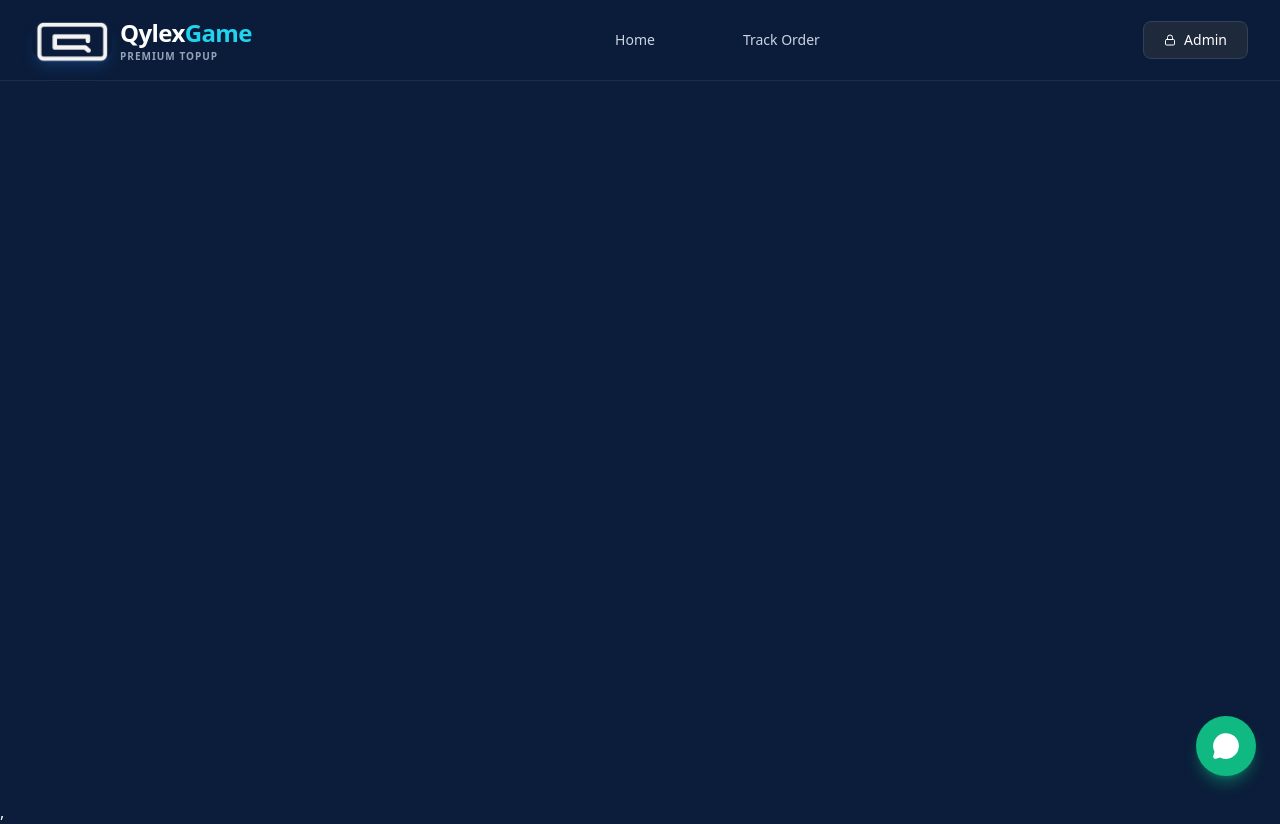
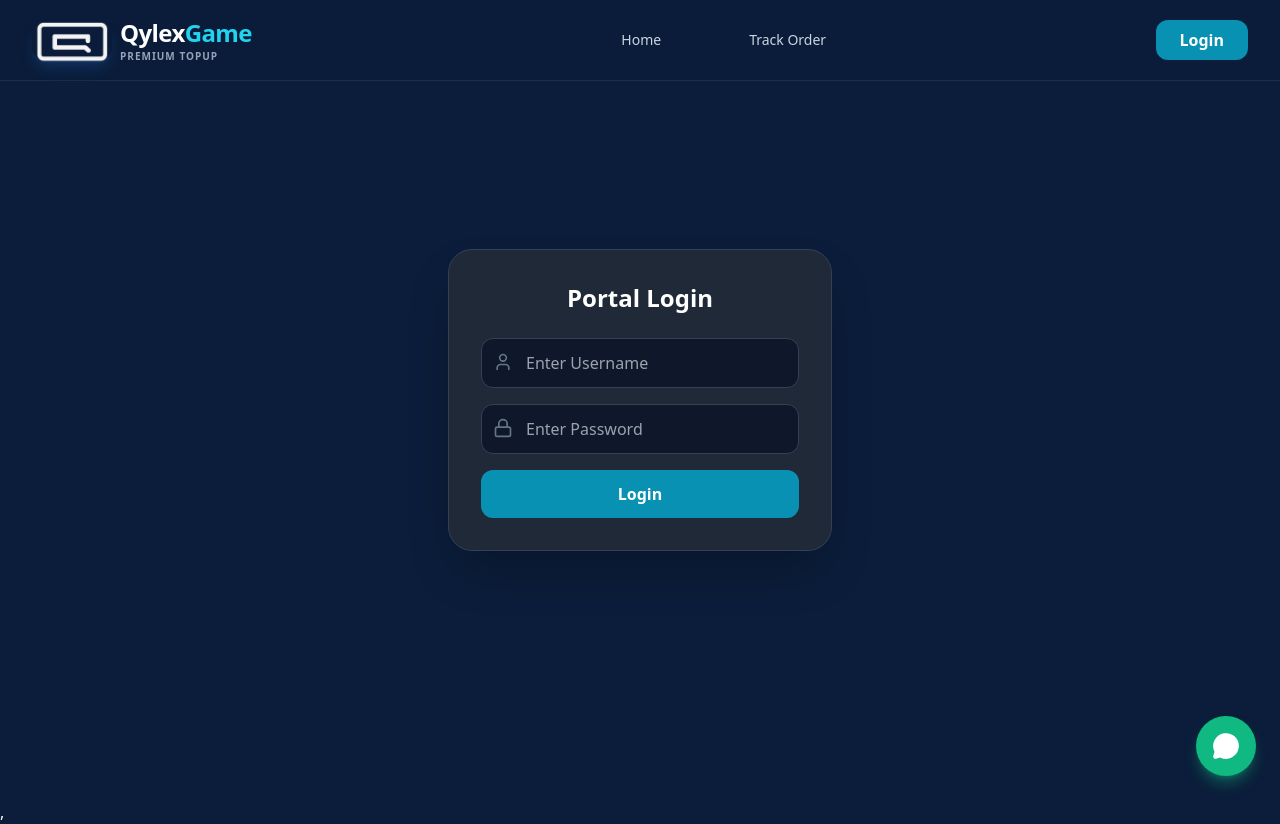
Before and after one commit to imranrszd/qylex-game, a React (Vite) app in the folder client/: page /login in a window 1280 px wide. Built offline with nearby package versions, Linux system fonts and the light colour scheme.

Commit message:
login added

```diff
--- a/client/src/App.jsx
+++ b/client/src/App.jsx
@@ -45,6 +45,7 @@ import Footer from './layout/footer';
 import TrackOrderView from './components/TrackOrderView';
 import AdminDashboard from './components/AdminDashboard';
 import AdminLogin from './components/AdminLogin';
+import LoginPage from './components/login';
 
 // --- Configuration & Data ---
 
@@ -234,7 +235,7 @@ const CheckoutView = () => {
                 {/* Login Method for MLBB */}
                 {(isMLBBLogin || isJoki) && (
                   <div>
-                    <label className="block text-sm font-bold text-slate-300 mb-2 uppercase text-xs tracking-wider">Login Method</label>
+                    <label className="block text-sm font-bold text-slate-300 mb-2 uppercase tracking-wider">Login Method</label>
                     <div className="grid grid-cols-3 gap-2">
                       {['Moonton', 'TikTok', 'Facebook'].map(method => (
                         <button key={method} onClick={() => setLoginMethod(method)} className={`py-2 rounded-lg text-sm font-medium border transition-all ${loginMethod === method ? 'bg-purple-900/40 border-purple-500 text-white' : 'bg-slate-900 border-slate-700 text-slate-400 hover:border-slate-500'}`}>{method}</button>
@@ -246,32 +247,32 @@ const CheckoutView = () => {
                 {/* Nickname for MLBB Login */}
                 {isMLBBLogin && (
                   <div>
-                    <label className="block text-sm font-bold text-slate-300 mb-2 uppercase text-xs tracking-wider">In-Game Nickname</label>
+                    <label className="block text-sm font-bold text-slate-300 mb-2 uppercase tracking-wider">In-Game Nickname</label>
                     <input type="text" value={nickname} onChange={(e) => setNickname(e.target.value)} placeholder="Your Name" className="w-full bg-slate-900 border border-slate-700 rounded-xl px-4 py-3 text-white focus:border-purple-500 focus:outline-none" />
                   </div>
                 )}
 
                 <div className="grid grid-cols-1 md:grid-cols-2 gap-4">
                   <div>
-                    <label className="block text-sm font-bold text-slate-300 mb-2 uppercase text-xs tracking-wider">{isRoblox ? "Username" : "Email / Username"}</label>
+                    <label className="block text-sm font-bold text-slate-300 mb-2 uppercase tracking-wider">{isRoblox ? "Username" : "Email / Username"}</label>
                     <input type="text" value={username} onChange={(e) => setUsername(e.target.value)} placeholder={isRoblox ? "RobloxUser123" : "example@email.com"} className="w-full bg-slate-900 border border-slate-700 rounded-xl px-4 py-3 text-white focus:border-purple-500 focus:outline-none" />
                   </div>
                   <div>
-                    <label className="block text-sm font-bold text-slate-300 mb-2 uppercase text-xs tracking-wider">Password</label>
+                    <label className="block text-sm font-bold text-slate-300 mb-2 uppercase tracking-wider">Password</label>
                     <input type="text" value={password} onChange={(e) => setPassword(e.target.value)} placeholder="••••••••" className="w-full bg-slate-900 border border-slate-700 rounded-xl px-4 py-3 text-white focus:border-purple-500 focus:outline-none" />
                   </div>
                 </div>
 
                 {isRoblox && (
                   <div>
-                    <label className="block text-sm font-bold text-slate-300 mb-2 uppercase text-xs tracking-wider">Backup Code (Required)</label>
+                    <label className="block text-sm font-bold text-slate-300 mb-2 uppercase tracking-wider">Backup Code (Required)</label>
                     <input type="text" value={backupCode} onChange={(e) => setBackupCode(e.target.value)} placeholder="123456" className="w-full bg-slate-900 border border-slate-700 rounded-xl px-4 py-3 text-white focus:border-purple-500 focus:outline-none" />
                     <p className="text-[10px] text-slate-500 mt-1">Get this from Roblox Settings {'>'} Security {'>'} Backup Codes.</p>
                   </div>
                 )}
 
                 <div>
-                  <label className="block text-sm font-bold text-slate-300 mb-2 uppercase text-xs tracking-wider">Phone Number (WhatsApp)</label>
+                  <label className="block text-sm font-bold text-slate-300 mb-2 uppercase tracking-wider">Phone Number (WhatsApp)</label>
                   <input type="tel" value={phone} onChange={(e) => setPhone(e.target.value)} placeholder="012-3456789" className="w-full bg-slate-900 border border-slate-700 rounded-xl px-4 py-3 text-white focus:border-purple-500 focus:outline-none" />
                 </div>
 
@@ -414,6 +415,23 @@ export default function App() {
   const [activeCategory, setActiveCategory] = useState('all');
   const [isAdminAuthenticated, setIsAdminAuthenticated] = useState(false);
 
+  const [user, setUser] = useState(() => {
+    const saved = localStorage.getItem('qylex_user');
+    return saved ? JSON.parse(saved) : null;
+  });
+
+  // 1. Create the Logout function
+  const handleLogout = () => {
+    localStorage.removeItem('qylex_user'); // Clear storage
+    setUser(null); // Clear state
+    navigate('/login'); // Redirect to login
+  };
+
+  const handleLoginSuccess = (userData) => {
+    localStorage.setItem('qylex_user', JSON.stringify(userData));
+    setUser(userData);
+  };
+
   const navigate = useNavigate();
   const filteredGames = GAMES.filter(game => {
     if (activeCategory === 'all') return true;
@@ -422,7 +440,7 @@ export default function App() {
 
   return (
     <div className="bg-[#0B1D3A] min-h-screen font-sans selection:bg-cyan-500/30 selection:text-cyan-200">
-      <Navbar />
+      <Navbar user={user} onLogout={handleLogout} />
       {/* {view === 'home' ? ( */}
       <Routes>
         {/* HOME */}
@@ -473,11 +491,15 @@ export default function App() {
           </>
         } />
 
+        <Route path="/login" element={<LoginPage onLogin={handleLoginSuccess} />} />
+
         {/* TRACK */}
         <Route path="/track" element={<TrackOrderView />} />
 
         {/* CHECKOUT */}
-        <Route path="/checkout/:gameId" element={<CheckoutView />} />
+        <Route path="/checkout/:gameId" element={
+          user ? <CheckoutView /> : <Navigate to="/login" replace />
+        } />
 
         {/* ADMIN */}
         <Route path="/admin/*" element={<AdminLogin onSuccess={() => setIsAdminAuthenticated(true)} />} />
--- a/client/src/components/AdminDashboard.jsx
+++ b/client/src/components/AdminDashboard.jsx
@@ -47,7 +47,7 @@ const DashboardTab = () => (
       <div className="h-48 flex items-end justify-between gap-2">
         {[40, 65, 45, 80, 55, 90, 75].map((h, i) => (
           <div key={i} className="w-full bg-slate-800 rounded-t-lg relative group">
-            <div className="absolute bottom-0 w-full bg-gradient-to-t from-blue-600 to-cyan-400 rounded-t-lg transition-all duration-500" style={{ height: `${h}%` }}></div>
+            <div className="absolute bottom-0 w-full bg-linear-to-t from-blue-600 to-cyan-400 rounded-t-lg transition-all duration-500" style={{ height: `${h}%` }}></div>
           </div>
         ))}
       </div>
@@ -57,11 +57,11 @@ const DashboardTab = () => (
 
 const StrategyTab = () => (
   <div className="space-y-8 animate-in fade-in slide-in-from-bottom-4">
-    <div className="bg-gradient-to-r from-slate-900 to-[#1F2937] rounded-3xl p-8 border border-slate-700 relative overflow-hidden">
+    <div className="bg-linear-to-r from-slate-900 to-[#1F2937] rounded-3xl p-8 border border-slate-700 relative overflow-hidden">
       <h2 className="text-white text-2xl font-bold mb-1 flex items-center gap-2"><Target className="w-6 h-6 text-red-500" /> Road to RM 10k Net Profit</h2>
       <p className="text-4xl font-bold text-emerald-400 mt-4">RM {currentNetProfit.toLocaleString()}</p>
       <div className="h-4 bg-slate-800 rounded-full mt-6 overflow-hidden">
-        <div className="h-full bg-gradient-to-r from-blue-600 to-emerald-500" style={{ width: `${profitProgress}%` }}></div>
+        <div className="h-full bg-linear-to-r from-blue-600 to-emerald-500" style={{ width: `${profitProgress}%` }}></div>
       </div>
     </div>
     <div className="grid grid-cols-1 md:grid-cols-3 gap-6">
--- /dev/null
+++ b/client/src/components/login.jsx
@@ -0,0 +1,69 @@
+import { useState } from "react";
+import { useNavigate } from "react-router-dom";
+import { Lock, User } from "lucide-react";
+
+import {
+  MOCK_USERS
+} from '../data/MockData';
+
+const LoginPage = ({ onLogin }) => {
+  const [username, setUsername] = useState('');
+  const [pin, setPin] = useState('');
+  const [error, setError] = useState('');
+  const navigate = useNavigate();
+
+  const handleLogin = (e) => {
+    e.preventDefault();
+
+    // Find user in mock database
+    const foundUser = MOCK_USERS.find(
+      u => u.username === username.toLowerCase() && u.pin === pin
+    );
+
+    if (foundUser) {
+      onLogin({ name: foundUser.name, role: foundUser.role });
+      navigate(foundUser.redirect); // Go to Admin or Customer dashboard
+    } else {
+      setError('Invalid Username or PIN');
+    }
+  };
+
+  return (
+    <div className="min-h-screen flex items-center justify-center bg-[#0B1D3A] px-4">
+      <div className="bg-[#1F2937] p-8 rounded-3xl border border-slate-700 shadow-2xl max-w-sm w-full">
+        <h2 className="text-2xl font-bold text-white text-center mb-6">Portal Login</h2>
+
+        <form onSubmit={handleLogin} className="space-y-4">
+          <div className="relative">
+            <User className="absolute left-3 top-3.5 w-5 h-5 text-slate-500" />
+            <input
+              type="text"
+              placeholder="Enter Username"
+              className="w-full bg-slate-900 border border-slate-700 rounded-xl px-4 py-3 pl-11 text-white focus:border-cyan-500 outline-none"
+              onChange={(e) => setUsername(e.target.value)}
+            />
+          </div>
+
+          <div className="relative">
+            <Lock className="absolute left-3 top-3.5 w-5 h-5 text-slate-500" />
+            <input
+              type="password"
+              placeholder="Enter Password"
+              className="w-full bg-slate-900 border border-slate-700 rounded-xl px-4 py-3 pl-11 text-white focus:border-cyan-500 outline-none"
+              maxLength={4}
+              onChange={(e) => setPin(e.target.value)}
+            />
+          </div>
+
+          {error && <p className="text-red-400 text-xs text-center">{error}</p>}
+
+          <button type="submit" className="w-full py-3 bg-cyan-600 hover:bg-cyan-500 text-white rounded-xl font-bold transition-all">
+            Login
+          </button>
+        </form>
+      </div>
+    </div>
+  );
+};
+
+export default LoginPage;
--- a/client/src/layout/Navbar.jsx
+++ b/client/src/layout/Navbar.jsx
@@ -1,9 +1,9 @@
 import { useState } from 'react';
-import { Menu, X, Lock } from 'lucide-react';
+import { Menu, X, Lock, LogOut } from 'lucide-react';
 import { useNavigate, Link, NavLink } from "react-router-dom";
 import qylexLogo from '../assets/qylex-logo.png';
 
-export default function Navbar({ onViewChange, currentView }) {
+export default function Navbar({ user, onLogout }) {
   const [isOpen, setIsOpen] = useState(false);
   const navigate = useNavigate();
 
@@ -47,13 +47,32 @@ export default function Navbar({ onViewChange, currentView }) {
             </div>
           </div>
           <div className="hidden md:flex items-center gap-4">
+            {user ? (
+              <div className="flex items-center gap-4">
+                <span className="text-white text-sm">Hi, {user.name}</span>
+
+                {/* 1. ONLY SHOW ADMIN BUTTON IF ROLE IS ADMIN */}
+                {user.role === 'ADMIN' && (
                   <Link
-              to="/admin"
-              onClick={() => setIsOpen(false)}
-              className="bg-slate-800 text-white px-5 py-2 rounded-lg text-sm font-medium border border-slate-700 transition-all flex items-center gap-2 disabled:opacity-50 disabled:cursor-not-allowed"
+                    to="/admin/dashboard"
+                    className="bg-slate-800 text-white px-5 py-2 rounded-lg text-sm font-medium border border-slate-700 transition-all flex items-center gap-2"
                   >
                     <Lock className="w-3 h-3" /> Admin
                   </Link>
+                )}
+
+                <button onClick={onLogout} className="text-slate-400 hover:text-white flex items-center gap-1 text-sm">
+                  <LogOut className="w-5 h-5" /> Logout
+                </button>
+              </div>
+            ) : (
+              <button
+                onClick={() => navigate('/login')}
+                className="bg-cyan-600 text-white px-6 py-2 rounded-xl font-bold hover:bg-cyan-500 transition-all"
+              >
+                Login
+              </button>
+            )}
           </div>
           <div className="-mr-2 flex md:hidden">
             <button onClick={() => setIsOpen(!isOpen)} className="text-slate-400 hover:text-white p-2">
@@ -81,13 +100,21 @@ export default function Navbar({ onViewChange, currentView }) {
               Track Order
             </Link>
 
+            {user?.role === 'ADMIN' && (
               <Link
-              to="/admin"
+                to="/admin/dashboard"
                 onClick={() => setIsOpen(false)}
-              className="text-slate-300 block px-3 py-2 rounded-md text-base font-medium w-full text-left"
+                className="text-cyan-400 block px-3 py-2 font-bold"
               >
-              Admin Login
+                Admin Dashboard
               </Link>
+            )}
+
+            {user ? (
+              <button onClick={onLogout} className="text-red-400 block px-3 py-2">Logout</button>
+            ) : (
+              <Link to="/login" onClick={() => setIsOpen(false)} className="text-white block px-3 py-2">Login</Link>
+            )}
           </div>
         </div>
       )}
```
Also changed, not shown: client/src/data/MockData.jsx (+19 -0 lines). Lines whose indentation alone changed are shown as unchanged.
